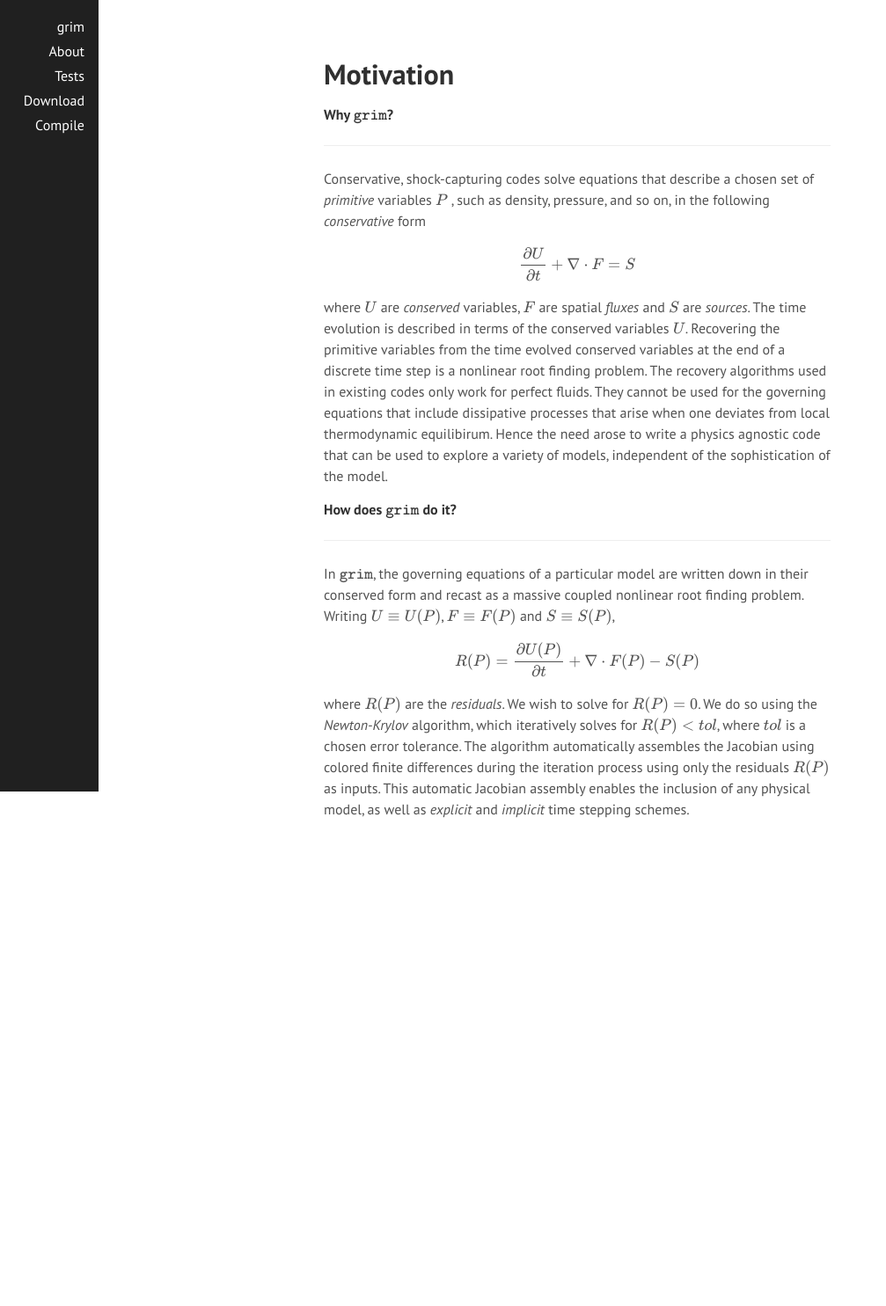
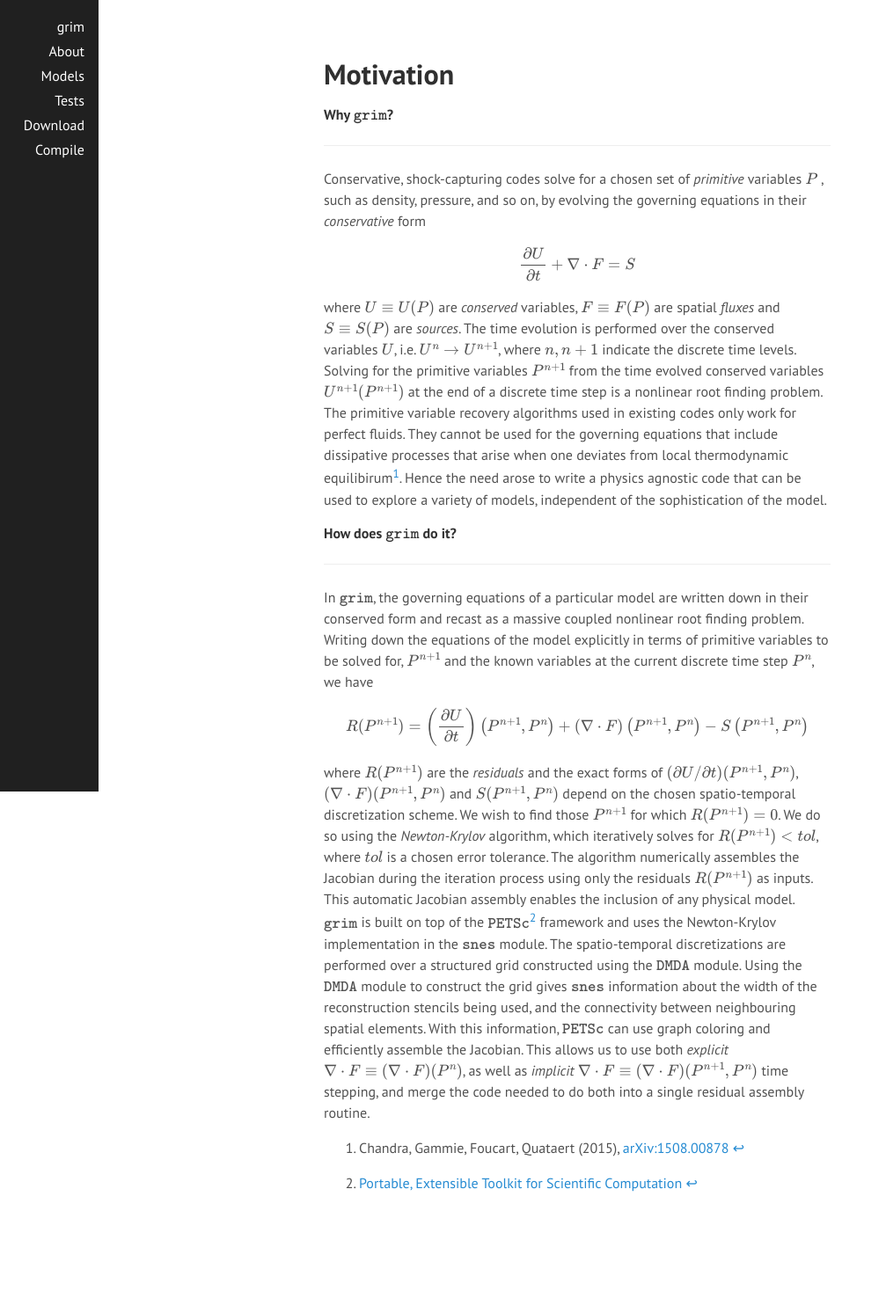
Before and after one commit to AFD-Illinois/grim, a Jekyll site: the page built from about.md, in a window 1280 px wide. Shown: the whole page at 88% size, without its empty margins (0-1007 px from the left). Built offline with Jekyll 4.4.1, drawn with Linux system fonts in a browser that asks for light colours; formulas are drawn with MathJax 3; before the commit the page ends 1060 px from its top, so only the background shows below that.

Commit message:
Added models and expanded on about.

```diff
--- a/_includes/sidebar.html
+++ b/_includes/sidebar.html
@@ -24,6 +24,7 @@
 
       <a class="sidebar-nav-item" href="{{ site.baseurl }}/">grim</a>
       <a class="sidebar-nav-item" href="{{ site.baseurl }}/about">About</a>
+      <a class="sidebar-nav-item" href="{{ site.baseurl }}/models">Models</a>
       <a class="sidebar-nav-item" href="{{ site.baseurl }}/tests">Tests</a>
       <a class="sidebar-nav-item" href="https://github.com/afd-illinois/grim">Download</a>
       <a class="sidebar-nav-item" href="{{ site.baseurl }}/compile">Compile</a>
--- a/about.md
+++ b/about.md
@@ -5,36 +5,58 @@ title: Motivation
 
 #### Why $$\mathtt{grim}$$?
 ---
-Conservative, shock-capturing codes solve equations that describe a chosen set
-of _primitive_ variables $$P$$ , such as density, pressure, and so on, in the
-following
-_conservative_ form
+Conservative, shock-capturing codes solve for a chosen set of
+_primitive_ variables $$P$$ , such as density, pressure, and so on, by evolving
+the governing equations in their _conservative_ form
 \begin{align}
 \frac{\partial U}{\partial t} + \nabla\cdot F & = S
 \end{align}
-where $$U$$ are  _conserved_ variables, $$F$$ are spatial _fluxes_ and $$S$$ are
-_sources_. The time evolution is described in terms of the conserved variables
-$$U$$. Recovering the primitive variables from the time evolved conserved
-variables at the end of a discrete time step is a nonlinear root finding
-problem. The recovery algorithms used in existing codes only work for perfect
-fluids. They cannot be used for the governing equations that include dissipative
-processes that arise when one deviates from local thermodynamic equilibirum.
-Hence the need arose to write a physics agnostic code that can be used to
-explore a variety of models, independent of the sophistication of the model.
+where $$U\equiv U(P)$$ are  _conserved_ variables, $$F\equiv F(P)$$ are spatial
+_fluxes_ and $$S \equiv S(P)$$ are _sources_. The time evolution is performed
+over the conserved variables $$U$$, i.e. $$U^n\rightarrow U^{n+1}$$, where $$n,
+n+1$$ indicate the discrete time levels. Solving for the primitive variables
+$$P^{n+1}$$ from the time evolved conserved variables $$U^{n+1}(P^{n+1})$$ at
+the end of a discrete time step is a nonlinear root finding problem. The
+primitive variable recovery algorithms used in existing codes only work for
+perfect fluids. They cannot be used for the governing equations that include
+dissipative processes that arise when one deviates from local thermodynamic
+equilibirum[^EMHD_model_paper].  Hence the need arose to write a physics
+agnostic code that can be used to explore a variety of models, independent of
+the sophistication of the model.
+
+[^EMHD_model_paper]: Chandra, Gammie, Foucart, Quataert (2015), [arXiv:1508.00878](http://arxiv.org/abs/1508.00878)
 
 #### How does $$\mathtt{grim}$$ do it?
 ---
 In $$\mathtt{grim}$$, the governing equations of a particular model are written
 down in their conserved form and recast as a massive coupled nonlinear root
-finding problem. Writing $$U \equiv U(P)$$, $$F \equiv F(P)$$ and $$S \equiv
-S(P)$$,
+finding problem. Writing down the equations of the model explicitly in terms of
+primitive variables to be solved for, $$P^{n+1}$$ and the known variables at the
+current discrete time step $$P^{n}$$, we have
 \begin{align}
-R(P) = \frac{\partial U(P)}{\partial t} + \nabla\cdot F(P) - S(P)
+R(P^{n+1}) = \left(\frac{\partial U}{\partial t}\right)\left(P^{n+1},
+P^{n}\right) + \left(\nabla\cdot F\right)\left(P^{n+1}, P^{n}\right) -
+S\left(P^{n+1}, P^{n}\right)
 \end{align}
-where $$R(P)$$ are the _residuals_. We wish to solve for $$R(P) = 0$$. We do so
-using the _Newton-Krylov_ algorithm, which iteratively solves for $$R(P)\lt
-tol$$, where $$tol$$ is a chosen error tolerance. The algorithm automatically
-assembles the Jacobian using colored finite differences during the iteration
-process using only the residuals $$R(P)$$ as inputs. This automatic Jacobian
-assembly enables the inclusion of any physical model, as well as _explicit_ and
-_implicit_ time stepping schemes.
+where $$R(P^{n+1})$$ are the _residuals_ and the exact forms of $$(\partial
+U/\partial t)(P^{n+1}, P^{n})$$, $$ (\nabla\cdot F) (P^{n+1}, P^{n})$$ and
+$$S(P^{n+1}, P^{n})$$ depend on the chosen spatio-temporal discretization
+scheme. We wish to find those $$P^{n+1}$$ for which $$R(P^{n+1}) = 0$$. We do so
+using the _Newton-Krylov_ algorithm, which iteratively solves for
+$$R(P^{n+1})\lt tol$$, where $$tol$$ is a chosen error tolerance. The algorithm
+numerically assembles the Jacobian during the iteration process using only the
+residuals $$R(P^{n+1})$$ as inputs. This automatic Jacobian assembly enables the
+inclusion of any physical model. $$\mathtt{grim}$$ is built on top of the
+$$\mathtt{PETSc}$$[^PETSc_webpage] framework and uses the Newton-Krylov implementation in the
+$$\mathtt{snes}$$ module. The spatio-temporal discretizations are performed over
+a structured grid constructed using the $$\mathtt{DMDA}$$ module. Using the
+$$\mathtt{DMDA}$$ module to construct the grid gives $$\mathtt{snes}$$
+information about the width of the reconstruction stencils being used, and the
+connectivity between neighbouring spatial elements. With this information,
+$$\mathtt{PETSc}$$ can use graph coloring and efficiently assemble the Jacobian.
+This allows us to use both _explicit_ $$\nabla\cdot F \equiv (\nabla\cdot F)
+(P^{n})$$, as well as _implicit_ $$\nabla \cdot F \equiv (\nabla \cdot
+F)(P^{n+1}, P^{n})$$ time stepping, and merge the code needed to do both into a
+single residual assembly routine.
+
+[^PETSc_webpage]: [Portable, Extensible Toolkit for Scientific Computation](http://www.mcs.anl.gov/petsc/)
```
Also changed, not shown: index.md (+1 -1 lines), models.md (added, +71 -0 lines), ideal_MHD_vs_GRMHD.png (added), ideal_MHD_vs_GRMHD.svg (added), larmor_radius.png (added), larmor_radius.svg (added).
